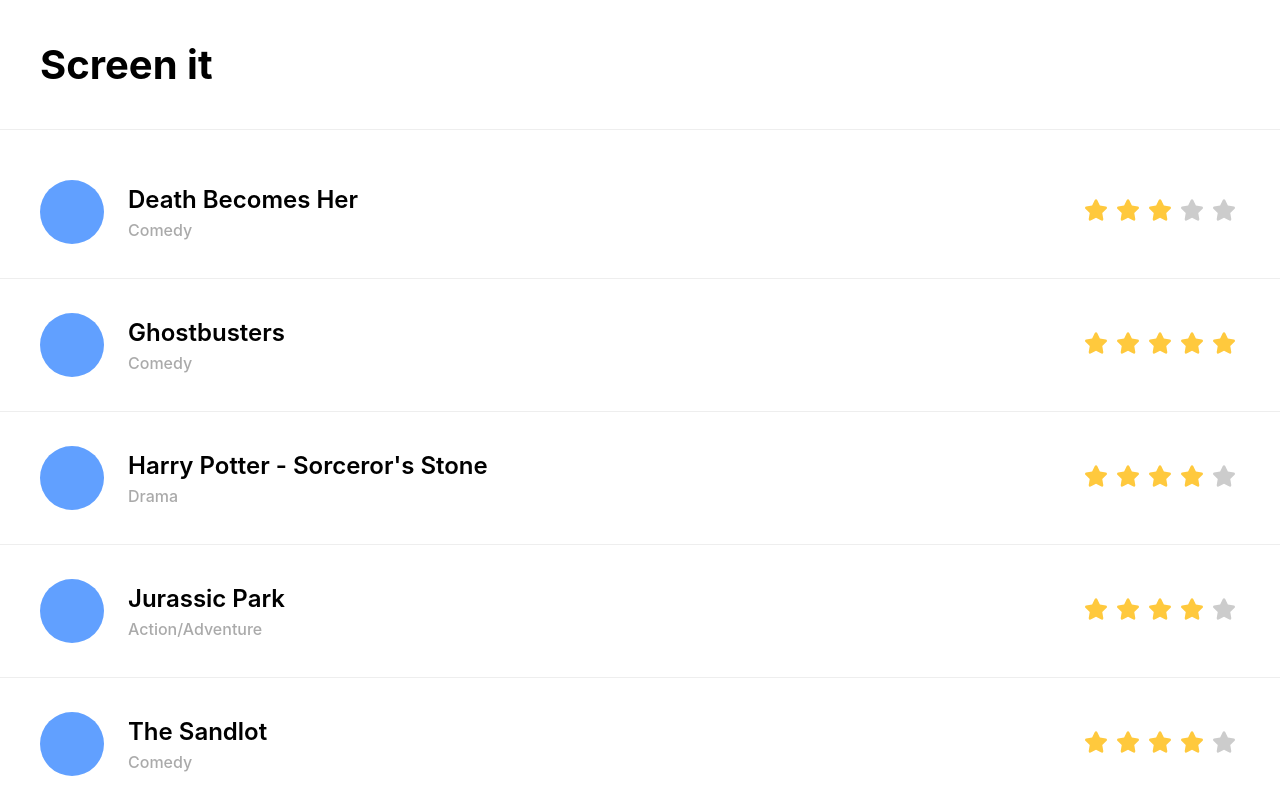
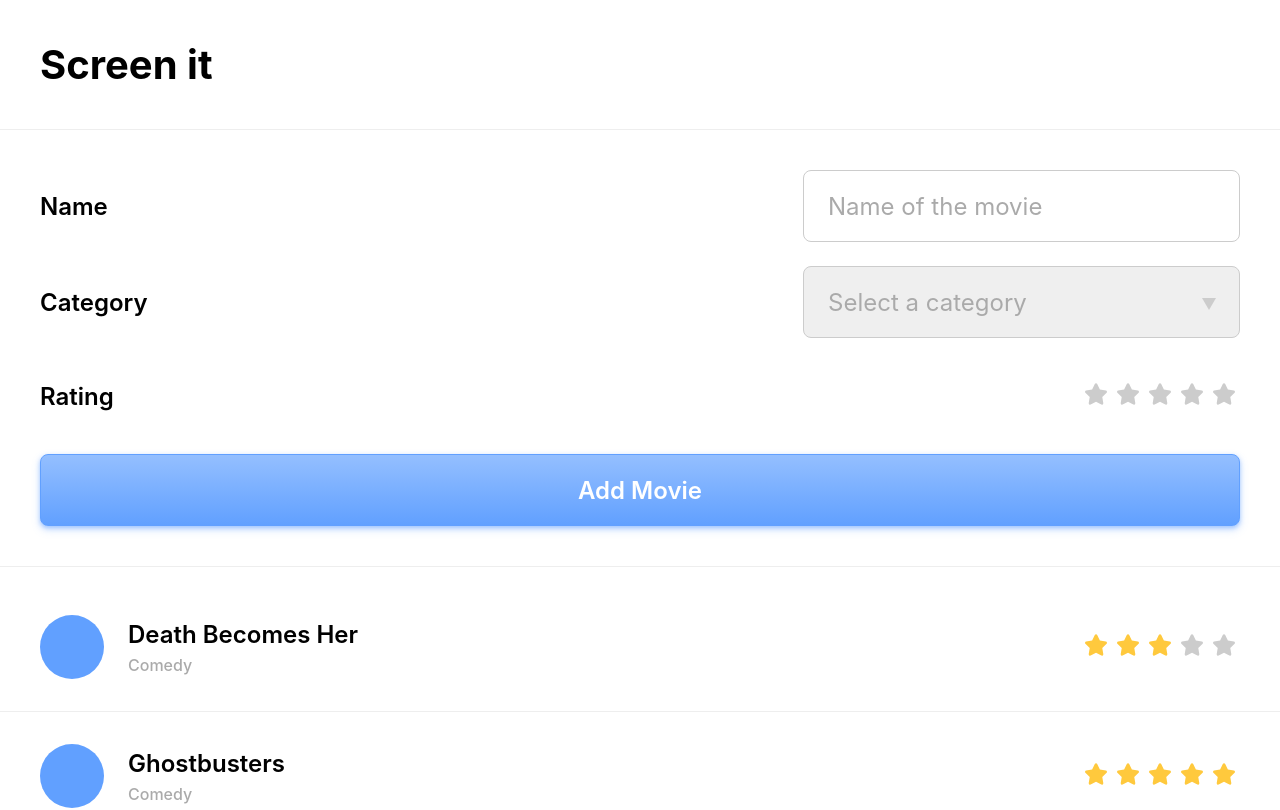
Before and after one commit to amyyf/screen-it, a React (Create React App) app: page / in a window 1280 px wide. Shown: the top 810 px of the page. Built offline with nearby package versions, Linux system fonts and the light colour scheme.

Commit message:
Add and style form

```diff
--- a/src/App.js
+++ b/src/App.js
@@ -1,6 +1,10 @@
 import styles from "./styles/index.module.css";
-import { getStarterData } from "./api";
+import formStyles from "./styles/form.module.css";
+
+import { getGenres, getStarterData } from "./api";
 import { Listing } from "./components/Listing";
+import { Input } from "./components/Input";
+import { Button } from "./components/Button";
 
 function App() {
 	return (
@@ -9,9 +13,18 @@
 				<h1>Screen it</h1>
 			</header>
 			<main>
-				<section>
-					<form></form>
-				</section>
+				<form className={formStyles.container}>
+					<Input label="Name" type="text" placeholder="Name of the movie" />
+					<Input
+						label="Category"
+						type="select"
+						placeholder="Select a category"
+						selectOptions={getGenres()}
+					/>
+					<Input type="stars" label="Rating" />
+					<Button text="Add Movie" type="submit" />
+				</form>
+
 				<section>
 					<ul className={styles.list}>
 						{getStarterData().map((listing) => (
--- a/src/api/index.js
+++ b/src/api/index.js
@@ -1,5 +1,9 @@
 import { GENRES, STARTER_DATA } from "./data";
 
-export const getGenres = () => GENRES;
+export const getGenres = () =>
+	Object.keys(GENRES).map((genre) => ({
+		id: genre,
+		display: GENRES[genre],
+	}));
 
 export const getStarterData = () => STARTER_DATA;
--- /dev/null
+++ b/src/components/Button.jsx
@@ -0,0 +1,7 @@
+import styles from "./../styles/button.module.css";
+
+export const Button = ({ text, type }) => (
+	<button className={styles.button} type={type}>
+		{text}
+	</button>
+);
--- /dev/null
+++ b/src/components/Input.jsx
@@ -0,0 +1,65 @@
+import styles from "./../styles/input.module.css";
+import { Stars } from "./Stars";
+
+export const Input = ({ label, type, placeholder, selectOptions }) => {
+	switch (type) {
+		case "select":
+			return (
+				<SelectInput
+					label={label}
+					placeholder={placeholder}
+					selectOptions={selectOptions}
+				/>
+			);
+		case "stars":
+			return <StarsInput label={label} />;
+		default:
+			return <BaseInput label={label} placeholder={placeholder} />;
+	}
+};
+
+const BaseInput = ({ label, type, placeholder }) => (
+	<label htmlFor={label} className={styles.container}>
+		<div className={styles.label}>{label}</div>
+		<div className={styles.inputWrapper}>
+			<input
+				className={styles.input}
+				type={type}
+				id={label}
+				name={label}
+				placeholder={placeholder}
+			/>
+		</div>
+	</label>
+);
+
+const SelectInput = ({ label, placeholder, selectOptions }) => (
+	<label htmlFor={label} className={styles.container}>
+		<div className={styles.label}>{label}</div>
+		<div className={styles.selectWrapper}>
+			<select className={styles.selectInput} name={label} id={label}>
+				<option value="" className={styles.selectOption} defaultValue>
+					{placeholder}
+				</option>
+				{selectOptions.map((selectOption) => (
+					<option
+						key={selectOption.id}
+						value={selectOption.id}
+						className={styles.selectOption}
+					>
+						{selectOption.display}
+					</option>
+				))}
+			</select>
+		</div>
+	</label>
+);
+
+const StarsInput = ({ label }) => {
+	return (
+		<div className={styles.starsContainer}>
+			<div className={styles.label}>{label}</div>
+			<Stars rating="0" />
+		</div>
+	);
+};
--- a/src/components/Stars.jsx
+++ b/src/components/Stars.jsx
@@ -12,11 +12,11 @@
 		fills.push("");
 	}
 	return (
-		<p className={styles.container}>
-			{fills.map((filled) => (
-				<Star filled={filled} />
-			))}{" "}
-		</p>
+		<span className={styles.container}>
+			{fills.map((filled, i) => (
+				<Star key={i} filled={filled} />
+			))}
+		</span>
 	);
 };
 
--- /dev/null
+++ b/src/styles/button.module.css
@@ -0,0 +1,15 @@
+.button {
+	background: linear-gradient(180deg, #94bfff 0%, var(--color-accent) 100%),
+		#ffffff;
+	border: 1px solid var(--color-accent);
+	box-shadow: 0px 2px 4px rgba(97, 160, 255, 0.5),
+		0px 4px 8px rgba(97, 160, 255, 0.25);
+	border-radius: 8px;
+	height: 4.5rem;
+	margin-top: 2.5rem;
+	width: 100%;
+	font-family: var(--font-family);
+	color: #ffffff;
+	font-size: 1.5rem;
+	font-weight: 600;
+}
--- /dev/null
+++ b/src/styles/form.module.css
@@ -0,0 +1,4 @@
+.container {
+	border-bottom: 1px solid var(--color-border);
+	padding: 2.5rem;
+}
--- a/src/styles/index.module.css
+++ b/src/styles/index.module.css
@@ -4,17 +4,20 @@
 	--color-border: #eeeeee;
 	--color-text-primary: #000000;
 	--color-text-secondary: #aaaaaa;
+	--color-input: #cccccc;
 	--color-star: #cccccc;
 	--color-star-filled: #ffc93d;
+
+	--font-family: "SF Pro Display", system-ui, -apple-system, BlinkMacSystemFont,
+		"Segoe UI", Roboto, Oxygen, Ubuntu, Cantarell, "Open Sans", "Helvetica Neue",
+		sans-serif;
 }
 
 .app {
 	background-color: var(--color-background);
 	color: var(--color-text-primary);
 	/*  */
-	font-family: "SF Pro Display", system-ui, -apple-system, BlinkMacSystemFont,
-		"Segoe UI", Roboto, Oxygen, Ubuntu, Cantarell, "Open Sans", "Helvetica Neue",
-		sans-serif;
+	font-family: var(--font-family);
 }
 
 .header {
--- /dev/null
+++ b/src/styles/input.module.css
@@ -0,0 +1,60 @@
+.container {
+	display: flex;
+	justify-content: space-between;
+	align-items: center;
+}
+
+.container + .container {
+	margin-top: 1.5rem;
+}
+
+.starsContainer {
+	composes: container;
+	/* using important for specificity */
+	margin-top: 2.5rem !important;
+}
+
+.label {
+	font-size: 1.5rem;
+	font-weight: 600;
+}
+
+.inputWrapper {
+	flex: 0 0 437px;
+}
+
+.selectWrapper {
+	composes: inputWrapper;
+	position: relative;
+}
+
+.selectWrapper::after {
+	content: "";
+	border-top: 0.75rem solid var(--color-input);
+	border-left: 0.45rem solid transparent;
+	border-right: 0.45rem solid transparent;
+	bottom: 1.75rem;
+	right: 1.5rem;
+	position: absolute;
+}
+
+.input {
+	height: 4.5rem;
+	font-size: 1.5rem;
+	padding: 0 1.5rem;
+	font-family: var(--font-family);
+	border: 1px solid var(--color-input);
+	border-radius: 0.5rem;
+	width: 100%;
+	box-sizing: border-box;
+	appearance: none;
+}
+
+.input::placeholder {
+	color: var(--color-text-secondary);
+}
+
+.selectInput {
+	composes: input;
+	color: var(--color-text-secondary);
+}
--- a/src/styles/listing.module.css
+++ b/src/styles/listing.module.css
@@ -10,7 +10,7 @@
 	background-color: var(--color-accent);
 	border-radius: 50%;
 	height: 4rem;
-	width: 4rem;
+	flex: 0 0 4rem;
 }
 
 .info {
```
